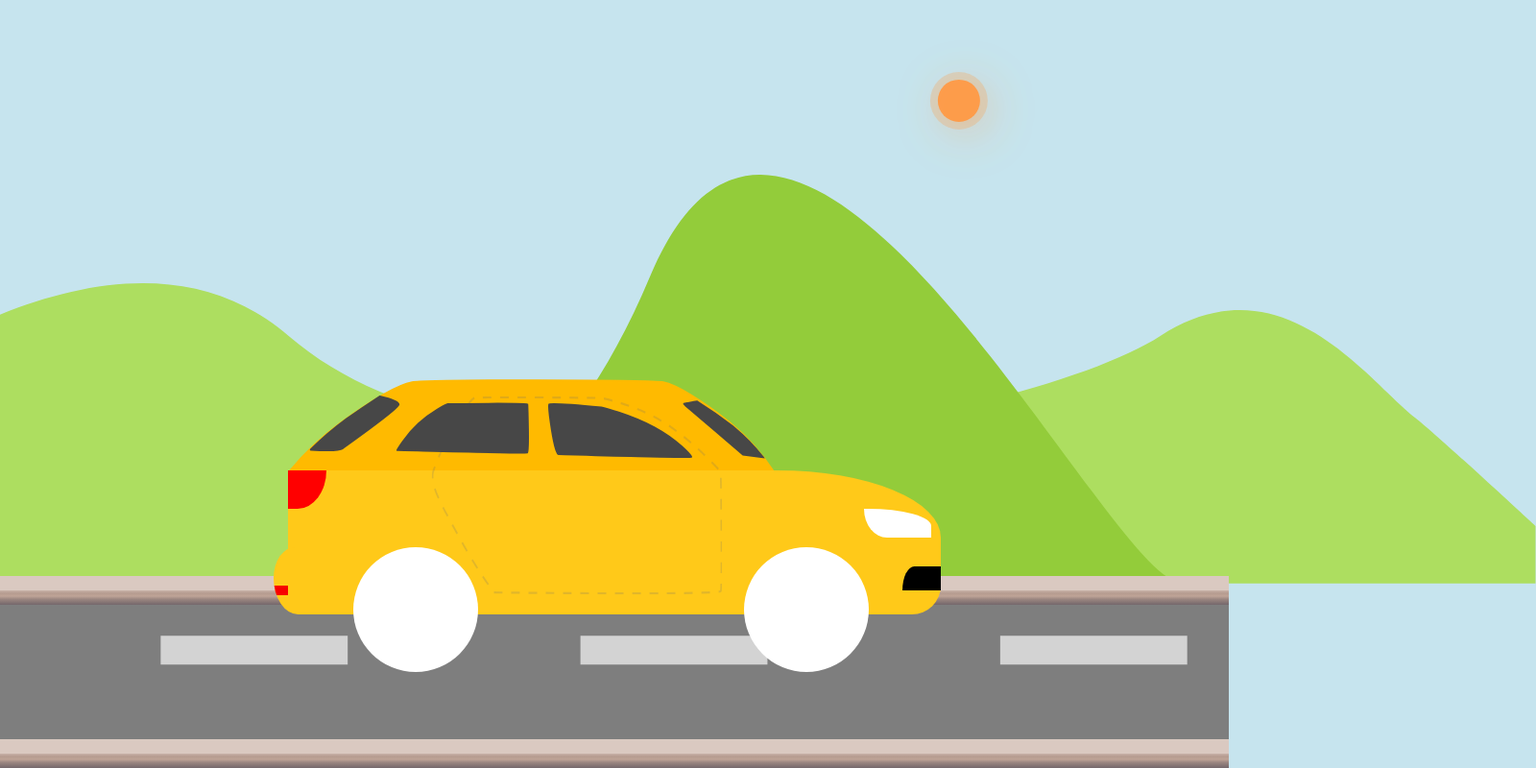
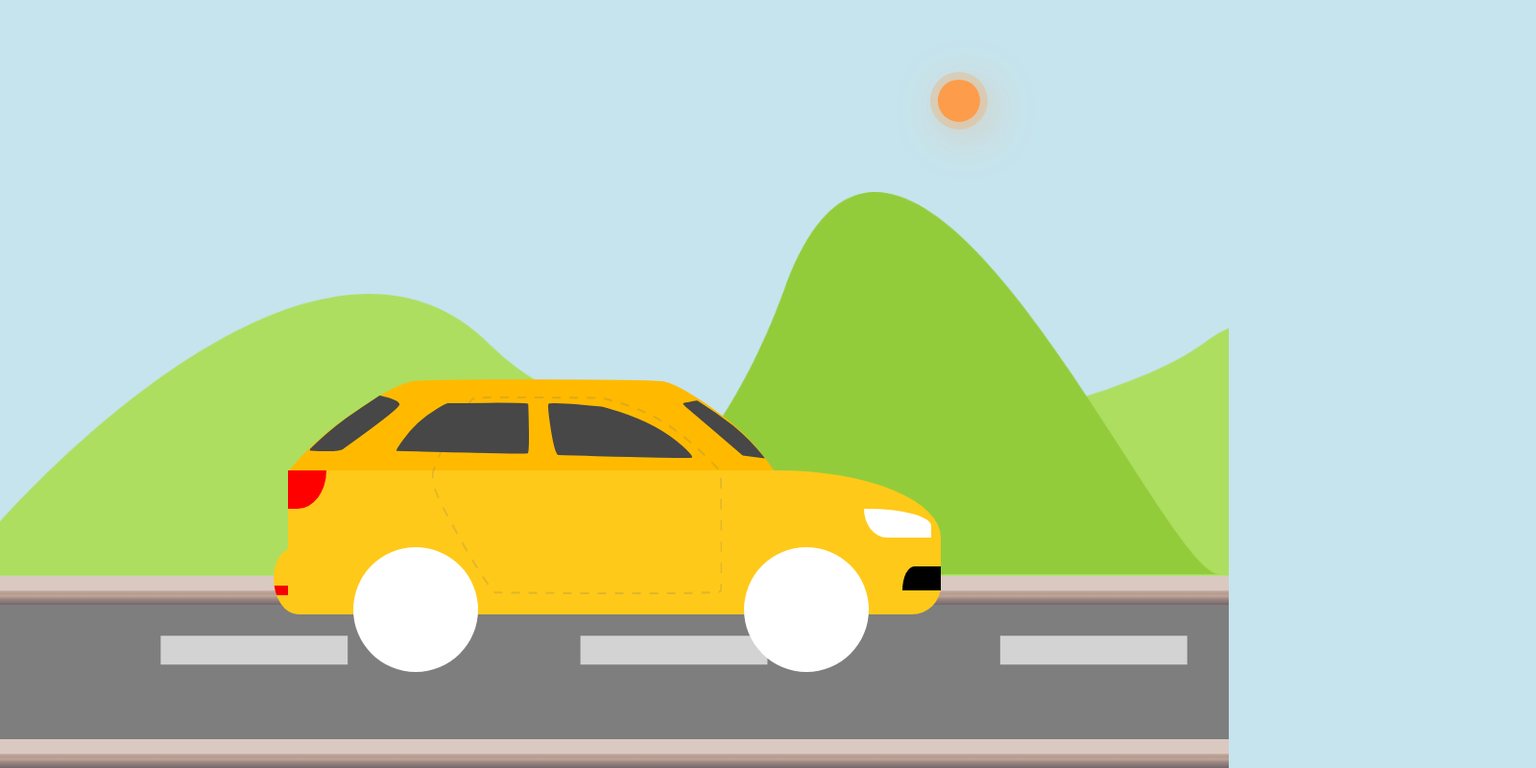
Before and after one commit to cipher-tech/cssCar, a website: page index.html in a window 1280 px wide. Shown: the whole page at 96% size, 1600 px wide, since content can reach past the window. Drawn offline with Linux system fonts and the light colour scheme.

Commit message:
fixed background

```diff
--- a/index.html
+++ b/index.html
@@ -154,31 +154,13 @@
       </div>
     </section>
     <section class="background">
-      <svg
-        xmlns="http://www.w3.org/2000/svg"
-        width="1919.5"
-        height="425.644"
-        viewBox="0 0 1919.5 425.644"
-      >
-        <g
-          id="Group_1"
-          data-name="Group 1"
-          transform="translate(-0.5 -114.356)"
-        >
-          <path
-            id="bg1"
-            d="M127.383,186.327S519.738-208.433,748.108-11.69s781.069,82.432,907.875,0S1872.317,35.242,1921.9,73.765c22.81,17.721,124.979,112.562,124.979,112.562v59.7H127.383Z"
-            transform="translate(-126.883 293.973)"
-            fill="#adde60"
-          />
-          <path
-            id="bg2"
-            d="M1901.406,282.678c-75.427-4.008-400.282-679.174-551.277-317.3s-427.385,317.3-427.385,317.3Z"
-            transform="translate(-352.744 255.58)"
-            fill="#93cc3a"
-          />
-        </g>
-      </svg>
+        <!-- <svg xmlns="http://www.w3.org/2000/svg" width="1919.5" height="691.182" viewBox="0 0 1919.5 691.182">
+            <g id="Group_1" data-name="Group 1" transform="translate(-0.5 -114.356)">
+              <path id="bg1" d="M127.383,401.164S519.738-328.846,748.108,34.981s781.069,152.438,907.875,0S1872.317,121.77,1921.9,193.009c22.81,32.77,124.979,208.155,124.979,208.155v110.4H127.383Z" transform="translate(-126.883 293.973)" fill="#adde60"/>
+              <path id="bg2" d="M1901.406,547.13c-75.427-6.508-400.282-1102.877-551.277-515.244S922.744,547.13,922.744,547.13Z" transform="translate(-352.744 255.579)" fill="#93cc3a"/>
+            </g>
+          </svg> -->
+
     </section>
     <section class="road">
       <div class="road-topSideWalk"></div>
--- a/scss/style.scss
+++ b/scss/style.scss
@@ -11,8 +11,8 @@
   --bgColor: #c6e4ee;
   --topFillColor: #ffba00;
   --tireColor: white;
-  --roadColor: #7E7E7E;
-  --trackColor: #D3D3D3;
+  --roadColor: #7e7e7e;
+  --trackColor: #d3d3d3;
 }
 html {
   box-sizing: border-box;
@@ -34,7 +34,7 @@ body {
   // place-content: center;
   place-items: center;
 }
-.sun{
+.sun {
   position: absolute;
   top: 0;
   right: 16rem;
@@ -189,10 +189,18 @@ body {
   }
 }
 
-.background{
+.background {
   position: absolute;
   z-index: -2;
-  bottom: 19rem;
+  bottom: 20rem;
+  height: 40rem;
+  width: 100%;
+  background-image: url(/../svgFiles/bgImagePng.png);
+  background-size: 123% 100%;
+  background-repeat: no-repeat;
+  svg {
+    width: 100%;
+  }
 }
 
 .road {
```
Also changed, not shown: assets/css/style.css, svgFiles/bgImage.svg, svgFiles/bgImagePng.png (added).
